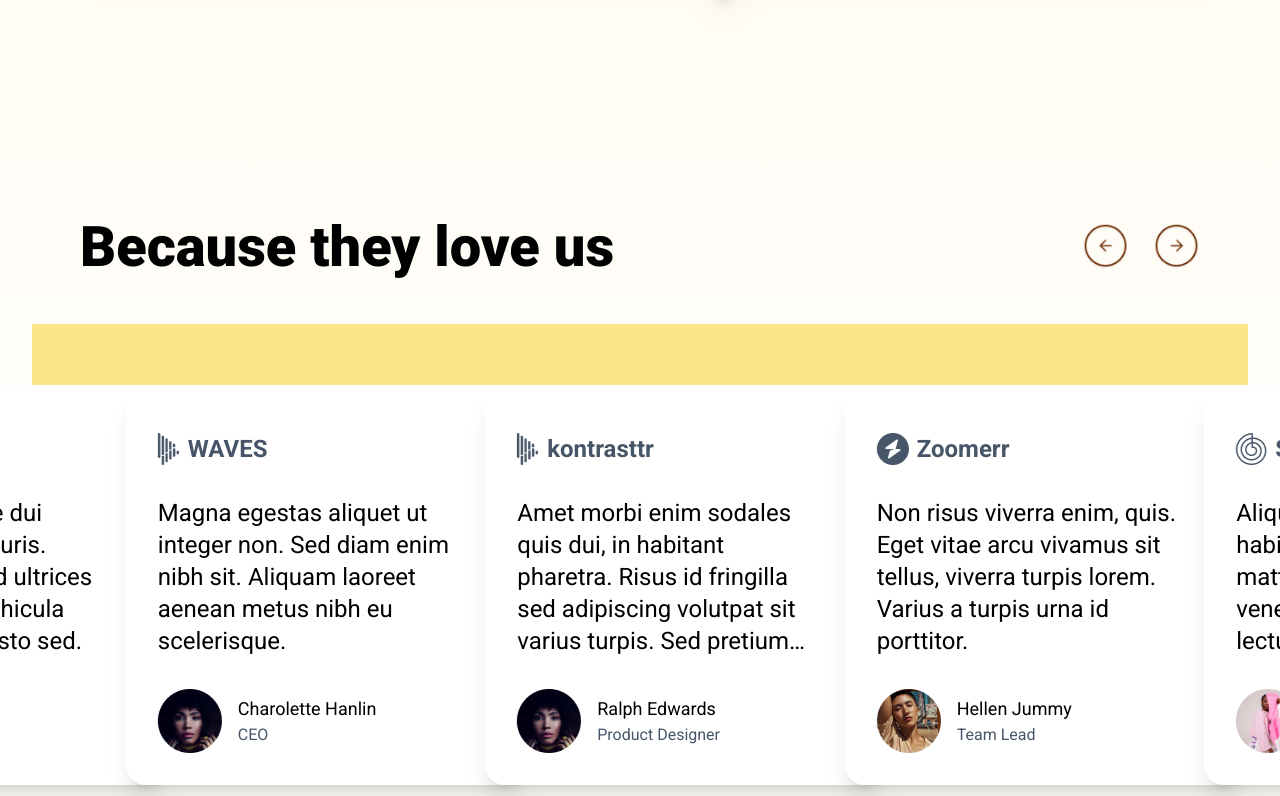
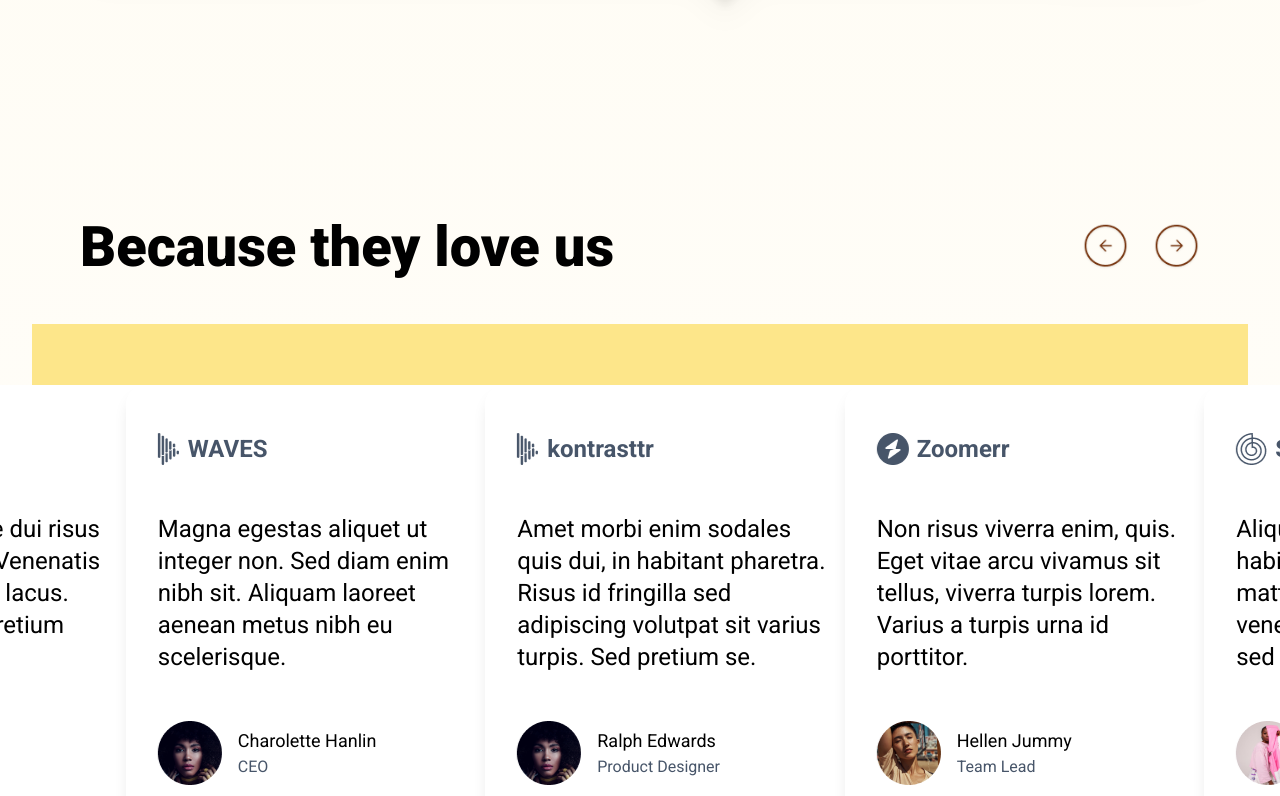
Before and after one commit to mfurkanuygur/BaykarFrontendCase, a React (Vite) app in the folder DesignCaseWithTailwind/: page / in a window 1280 px wide. Shown: the part 2584-3380 px from the top of the page. Built offline with nearby package versions, Linux system fonts and the light colour scheme.

Commit message:
section5 completed and tested

```diff
--- a/DesignCaseWithTailwind/src/components/Section5Slider.jsx
+++ b/DesignCaseWithTailwind/src/components/Section5Slider.jsx
@@ -1,33 +1,30 @@
 import { useRef } from 'react';
-import leftBtn from "../assets/images/leftBtn.png"
-import rightBtn from "../assets/images/rightBtn.png"
 import { Slides } from "../Constant/constant";
 import { Swiper, SwiperSlide } from 'swiper/react';
 import { Navigation } from 'swiper/modules';
+import leftBtn from "../assets/images/leftBtn.png"
+import rightBtn from "../assets/images/rightBtn.png"
 import 'swiper/css';
 import 'swiper/css/pagination';
 
-
 const Section5Slider = () => {
     const swiperRef = useRef(null);
-
     const slideNext = () => {
         if (swiperRef.current && swiperRef.current.swiper) {
             swiperRef.current.swiper.slideNext();
         }
     };
-
     const slidePrev = () => {
         if (swiperRef.current && swiperRef.current.swiper) {
             swiperRef.current.swiper.slidePrev();
         }
     };
+
     return (
-        <section className=" container mx-auto bg-bigYellow bg-local bg-no-repeat bg-[center_bottom_6.5rem] max-md:bg-[center_top_9rem] bg-[length:95%_55%] max-md:bg-[length:100%_50%]  ">
-            {/* <div className=' bg-auto bg-no-repeat bg-local  bg-right'> */}
-            <div className='w-full p-20  max-md:px-4 flex flex-col gap-20  max-md:gap-8 overflow-x-hidden'>
-                <div className="relative z-20  w-full flex justify-between items-center max-md:justify-center max-lg:text-center">
-                    <h1 className="font-extrabold max-md:font-bold text-[56px] max-md:text-[32px]  w-full">Because they love us</h1>
+        <section className="container mx-auto bg-bigYellow bg-local bg-no-repeat bg-[center_bottom_6.5rem] max-md:bg-[center_top_9rem] bg-[length:95%_55%] max-md:bg-[length:100%_50%]">
+            <div className='w-full p-20 max-md:px-4 max-md:py-12 flex flex-col gap-20 max-md:gap-8 overflow-x-hidden'>
+                <div className="relative z-20 w-full flex justify-center md:justify-between items-center max-lg:text-center">
+                    <h1 className="font-extrabold max-md:font-bold text-[56px] max-md:text-[32px] w-full">Because they love us</h1>
                     <div className="flex gap-6 max-lg:hidden">
                         <button onClick={slidePrev} >
                             <img src={leftBtn} alt="left" />
@@ -37,8 +34,8 @@ const Section5Slider = () => {
                         </button>
                     </div>
                 </div>
-                <div className="min-h-[350px] max-md:flex max-md:gap-4 ">
-                    <Swiper className='absolute z-20 left-0 w-full py-4  '
+                <div className="min-h-[350px] max-md:flex max-md:gap-4">
+                    <Swiper className='absolute z-20 left-0 w-full py-4'
                         slidesPerView={3.5} spaceBetween={30} centeredSlides={true}
                         loop={true} pagination={{ clickable: true }} modules={[Navigation]} freeMode={true}
                         breakpoints={{
@@ -76,13 +73,13 @@ const Section5Slider = () => {
                         {
                             Slides.map((slide, index) => (
                                 <SwiperSlide key={index}>
-                                    <div className='flex flex-col bg-white gap-2 md:gap-4 p-6 md:p-8 w-[300px]  md:w-[400px] shadow-xl md:min-h-[350px] rounded-[20px]'>
+                                    <div className='flex flex-col bg-white gap-2 md:gap-8 p-6 md:p-8 w-[300px] md:w-[400px] shadow-lg md:min-h-[350px] rounded-[20px]'>
                                         <div className='py-4 flex items-center gap-2 text-[#475569] text-2xl font-bold'>
                                             <img src={slide.slideLogo} alt={slide.title} />
                                             <h1>{slide.title}</h1>
                                         </div>
-                                        <div className=' flex items-center md:max-w-[300px] '>
-                                            <p className='text-2xl max-md:text-base font-normal md:h-[160px]  line-clamp-none md:line-clamp-5 '>{slide.text}</p>
+                                        <div className=' flex items-center md:max-w-[320px] '>
+                                            <p className='text-2xl max-md:text-base font-normal md:h-[160px]  md:line-clamp-5 line-clamp-4 '>{slide.text}</p>
                                         </div>
                                         <div className='pt-4 gap-4 flex items-center'>
                                             <img src={slide.userImg} alt={slide.userName} />
@@ -92,37 +89,11 @@ const Section5Slider = () => {
                                             </div>
                                         </div>
                                     </div>
-
                                 </SwiperSlide>
                             ))}
-                        {/* {
-                            Slides.map((slide, index) => (
-                                <SwiperSlide key={index} className="flex gap-20  py-4">
-                                    <div className="bg-white p-8 flex flex-col justify-between rounded-[20px] shadow-lg border-2 max-md:gap-2">
-                                        <div className="flex items-center gap-2 py-4">
-                                            <img src={slide.slideLogo} alt={slide.title} />
-                                            <h3 className='text-[#475569] text-2xl font-bold'>{slide.title}</h3>
-                                        </div>
-                                        <div className='min-h-[190px] min-w-[320px]  flex items-center'>
-                                            <p className="text-2xl max-md:text-base leading-[38.4px] line-clamp-5">{slide.text}</p>
-                                        </div>
-                                        <div className="flex items-center gap-4 pt-4">
-                                            <img className="w-16 h-16" src={slide.userImg} alt={slide.userName} />
-                                            <div>
-                                                <h4 className='text-lg'>{slide.userName}</h4>
-                                                <h6 className='text-[#475569] text-base '>{slide.userJob}</h6>
-                                            </div>
-                                        </div>
-                                    </div>
-                                </SwiperSlide>
-                            ))} */}
                     </Swiper>
                 </div>
-
-
             </div>
-            {/* </div> */}
-
         </section >
     )
 }
```
